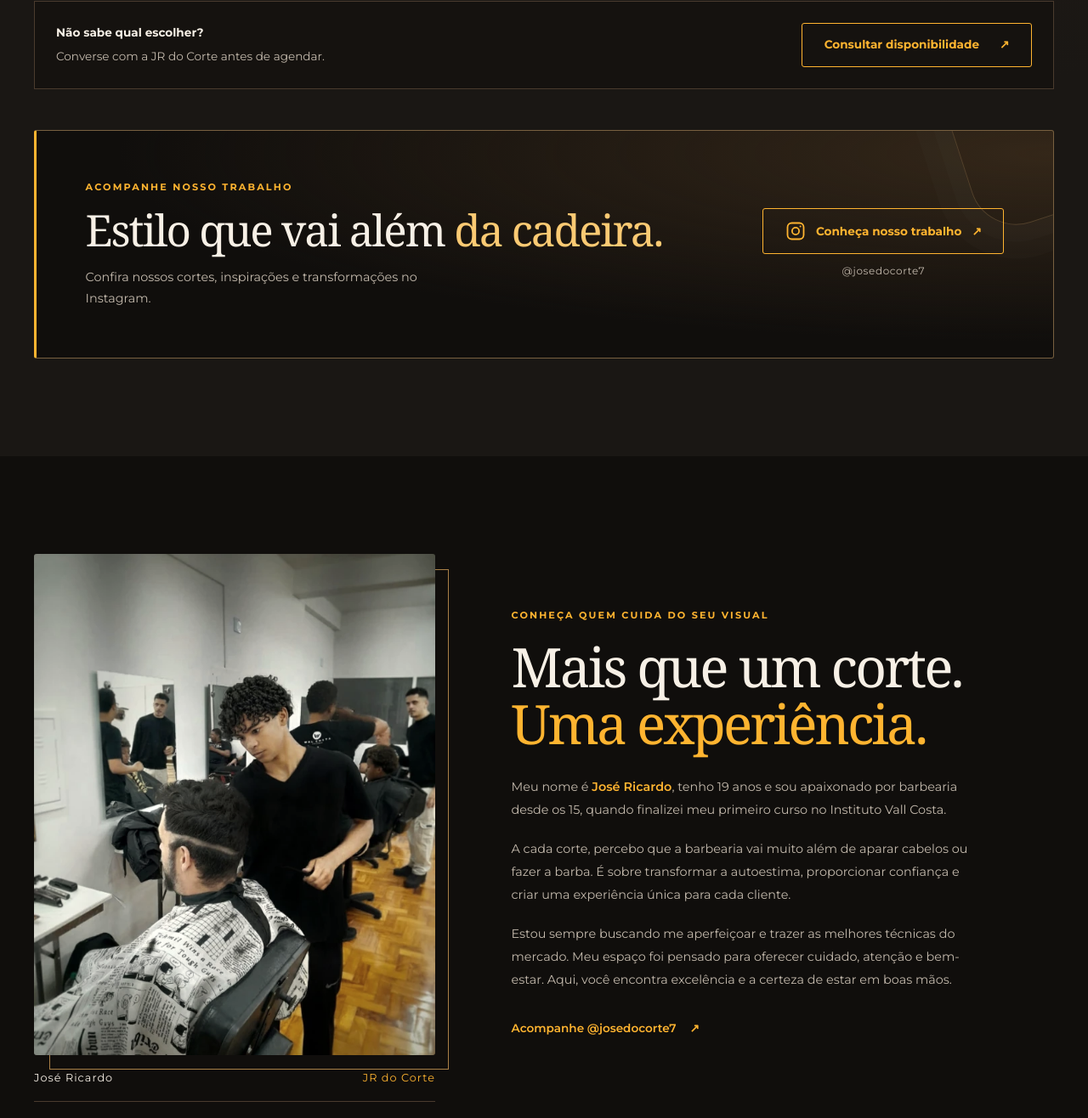
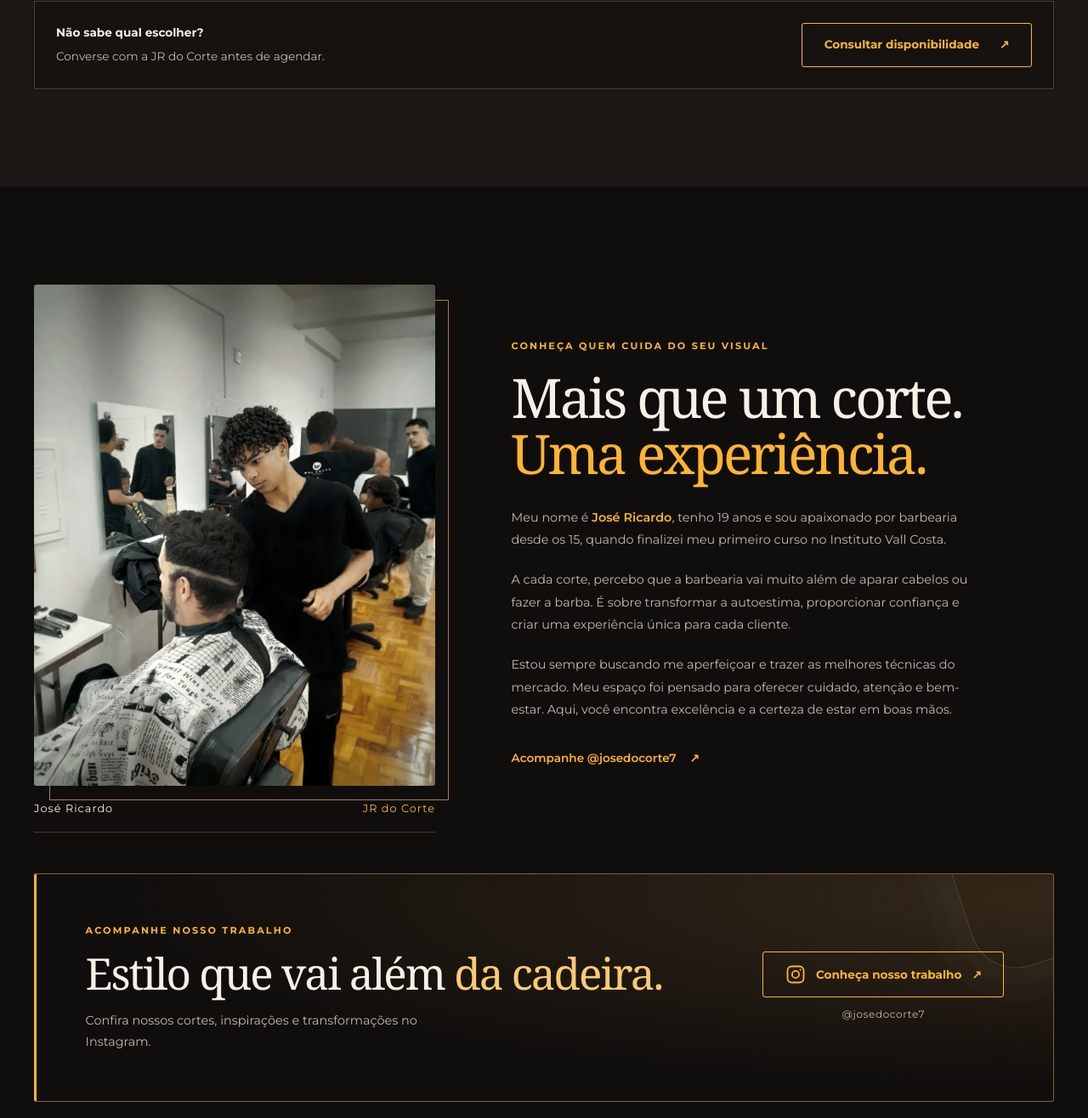
Before and after one commit to Saraingridsousa/LandingPage_Barbearia, a website: page index.html in a window 1280 px wide. Shown: the part 1804-3120 px from the top of the page at 85% size. Drawn offline with Linux system fonts and the light colour scheme.

Commit message:
Move Instagram CTA below barber biography

```diff
--- a/index.html
+++ b/index.html
@@ -117,20 +117,6 @@
                     </div>
                 </div>
                 <div class="services-booking"><p><strong>Não sabe qual escolher?</strong><span>Converse com a JR do Corte antes de agendar.</span></p><a class="button button-outline" href="https://wa.me/553299827807" data-booking>Consultar disponibilidade <span aria-hidden="true">↗</span></a></div>
-                <div class="instagram-cta">
-                    <div class="instagram-copy">
-                        <p class="eyebrow">Acompanhe nosso trabalho</p>
-                        <h3>Estilo que vai além <span>da cadeira.</span></h3>
-                        <p>Confira nossos cortes, inspirações e transformações no Instagram.</p>
-                    </div>
-                    <div class="instagram-actions">
-                        <a class="button button-outline instagram-link" href="https://www.instagram.com/josedocorte7" target="_blank" rel="noopener noreferrer">
-                            <svg class="instagram-icon" width="24" height="24" viewBox="0 0 24 24" fill="none" stroke="currentColor" stroke-width="1.8" stroke-linecap="round" stroke-linejoin="round" aria-hidden="true" focusable="false"><rect x="2.5" y="2.5" width="19" height="19" rx="5"/><circle cx="12" cy="12" r="4.1"/><circle cx="17.6" cy="6.5" r="1" fill="currentColor" stroke="none"/></svg>
-                            Conheça nosso trabalho <span class="sr-only">no Instagram (abre em nova aba)</span><span aria-hidden="true">↗</span>
-                        </a>
-                        <p>@josedocorte7</p>
-                    </div>
-                </div>
             </div>
         </section>
         <section id="sobre" class="section" aria-labelledby="about-title">
@@ -141,6 +127,20 @@
                     <p>A cada corte, percebo que a barbearia vai muito além de aparar cabelos ou fazer a barba. É sobre transformar a autoestima, proporcionar confiança e criar uma experiência única para cada cliente.</p>
                     <p>Estou sempre buscando me aperfeiçoar e trazer as melhores técnicas do mercado. Meu espaço foi pensado para oferecer cuidado, atenção e bem-estar. Aqui, você encontra excelência e a certeza de estar em boas mãos.</p>
                     <a class="text-link" href="https://www.instagram.com/josedocorte7" target="_blank" rel="noopener noreferrer">Acompanhe @josedocorte7 <span class="sr-only">(abre em nova aba)</span><span aria-hidden="true">↗</span></a>
+                </div>
+            </div>
+            <div class="container instagram-cta">
+                <div class="instagram-copy">
+                    <p class="eyebrow">Acompanhe nosso trabalho</p>
+                    <h3>Estilo que vai além <span>da cadeira.</span></h3>
+                    <p>Confira nossos cortes, inspirações e transformações no Instagram.</p>
+                </div>
+                <div class="instagram-actions">
+                    <a class="button button-outline instagram-link" href="https://www.instagram.com/josedocorte7" target="_blank" rel="noopener noreferrer">
+                        <svg class="instagram-icon" width="24" height="24" viewBox="0 0 24 24" fill="none" stroke="currentColor" stroke-width="1.8" stroke-linecap="round" stroke-linejoin="round" aria-hidden="true" focusable="false"><rect x="2.5" y="2.5" width="19" height="19" rx="5"/><circle cx="12" cy="12" r="4.1"/><circle cx="17.6" cy="6.5" r="1" fill="currentColor" stroke="none"/></svg>
+                        Conheça nosso trabalho <span class="sr-only">no Instagram (abre em nova aba)</span><span aria-hidden="true">↗</span>
+                    </a>
+                    <p>@josedocorte7</p>
                 </div>
             </div>
         </section>
```
Also changed, not shown: tests/site.spec.cjs (+3 -1 lines).
